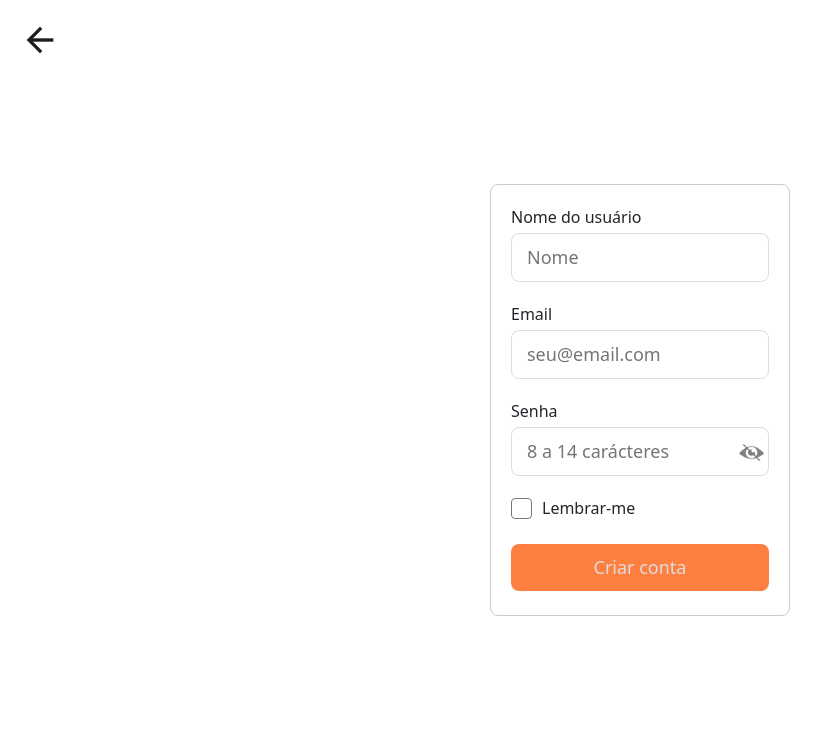
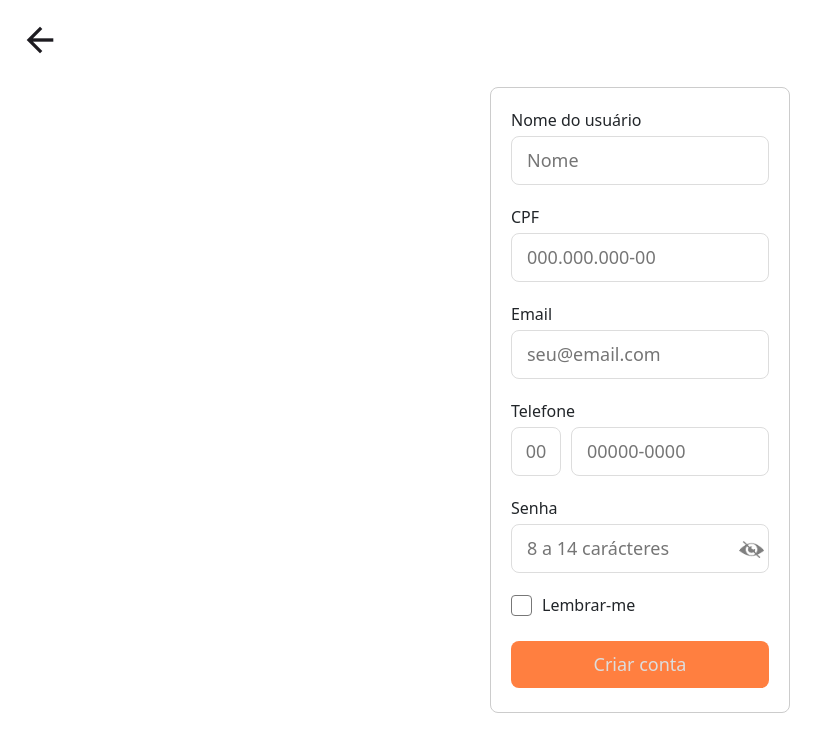
Before and after one commit to RafaelaOMarques/mais-pra-ti_projeto-final_front-end, a React (Vite) app in the folder frontend/frontend-projeto-final/: page /Cadastro in a window 1280 px wide. Shown: the top 752 px of the page, without its empty margins (0-826 px from the left). Built offline with nearby package versions, Linux system fonts and the light colour scheme.

Commit message:
Novos campos de dados ao criar uma conta e validação dos mesmo

```diff
--- a/frontend/frontend-projeto-final/src/components/Usuario/Cadastro.jsx
+++ b/frontend/frontend-projeto-final/src/components/Usuario/Cadastro.jsx
@@ -8,16 +8,59 @@ export default function Cadastro() {
   const [nome, defNome] = useState(""),
     [email, defEmail] = useState(""),
     [senha, defSenha] = useState(""),
-    [lembrarSenha, defLembrarSenha] = useState(false);
+    [lembrarSenha, defLembrarSenha] = useState(false),
+    [DDD, defDDD] = useState("");
+  let [cpf, defCPF] = useState(""), [telefone, defTel] = useState("");
 
   const [nomeValido, defNomeValido] = useState(false);
+  const [cpfValido, defCpfValido] = useState(false);
   const [emailValido, defEmailValido] = useState(false);
+  const [DDDValido, defDDDValido] = useState(false);
+  const [telValido, defTelValido] = useState(false);
   const [senhaValida, defSenhaValida] = useState(false);
 
   const [nomeAvisoErro, defNomeAvisoErro] = useState(false);
+  const [cpfAvisoErro, defCpfAvisoErro] = useState(false);
   const [emailAvisoErro, defEmailAvisoErro] = useState(false);
+  const [DDDAvisoErro, defDDDAvisoErro] = useState(false);
+  const [telAvisoErro, defTelAvisoErro] = useState(false);
   const [senhaAvisoErro, defSenhaAvisoErro] = useState(false);
   const [senhaVisivel, defSenhaVisivel] = useState(false);
+
+  const DDDValidos = [
+    '68',                    // Acre
+    '82',                    // Alagoas
+    '96',                    // Amapá
+    '97',                    // Amazonas
+    '71', '73', '74', '75', '77', // Bahia
+    '85', '88',              // Ceará
+    '61',                    // Distrito Federal
+    '27', '28',              // Espírito Santo
+    '62', '64',              // Goiás
+    '63',                    // Maranhão
+    '65',                    // Mato Grosso
+    '66',                    // Mato Grosso do Sul
+    '31', '32', '33', '34', '35', '37', '38', // Minas Gerais
+    '41', '42', '43', '44', '45', '46', // Paraná
+    '83',                    // Paraíba
+    '91', '93', '94',       // Pará
+    '81',                    // Pernambuco
+    '98', '99',              // Piauí
+    '21', '22', '24',       // Rio de Janeiro
+    '84',                    // Rio Grande do Norte
+    '51', '53', '54', '55', // Rio Grande do Sul
+    '69',                    // Rondônia
+    '96',                    // Roraima
+    '47', '48', '49',       // Santa Catarina
+    '11', '12', '13', '14', '15', '16', '17', '18', '19', // São Paulo
+    '79',                    // Sergipe
+    '63',                    // Tocantins
+  ];
+
+  // Para obter todos os DDDs em um array, se necessário
+  const allDDDs = DDDValidos.flat();
+
+
 
   const Checagem = () => {
     if (nome.length > 0) {
@@ -32,6 +75,21 @@ export default function Cadastro() {
       defNomeAvisoErro(false);
     }
 
+    if (cpf.length > 0) {
+      if (/^(?:\d{3}\.\d{3}\.\d{3}-\d{2}|\d{11})$/.test(cpf)) {
+        cpf = cpf.replace(/[.\-]/g, '');
+        if (cpf.length === 11) {
+          defCpfValido(true);
+          defCpfAvisoErro(false);
+          return;
+        }
+      }
+      defCpfAvisoErro(true);
+    } else {
+      defCpfValido(false);
+      defCpfAvisoErro(false);
+    }
+
     if (email.length > 0) {
       if (/\S+@\S+\.\S+/.test(email)) {
         defEmailValido(true);
@@ -42,6 +100,33 @@ export default function Cadastro() {
     } else {
       defEmailValido(false);
       defEmailAvisoErro(false);
+    }
+
+    if (DDD.length > 0) {
+      if (/^\d{2}$/.test(DDD) && DDDValidos.includes(DDD)) {
+        defDDDValido(true);
+        defDDDAvisoErro(false);
+      } else {
+        defDDDAvisoErro(true);
+      }
+    } else {
+      defDDDValido(false);
+      defDDDAvisoErro(false);
+    }
+
+    if (telefone.length > 0) {
+      if (/^(?:\d{8}|\d{9}|\d{5}-\d{4}|\d{4}-\d{4})$/.test(telefone)) {
+        telefone = telefone.replace(/\D/g, '');
+        if ((telefone.length === 8 || telefone.length === 9)) {
+          defTelValido(true);
+          defTelAvisoErro(false);
+          return;
+        }
+      }
+      defTelAvisoErro(true);
+    } else {
+      defTelValido(false);
+      defTelAvisoErro(false);
     }
 
     if (senha.length > 0) {
@@ -60,12 +145,16 @@ export default function Cadastro() {
   const Enviar = (e) => {
     e.preventDefault();
     localStorage.setItem("autenticado", false);
-    if (nomeValido && emailValido && senhaValida) {
+    if (nomeValido && cpfValido && emailValido && telValido && senhaValida) {
+      // enviar
+      // username, cpf, email, phone, password,
+      /*
       localStorage.setItem("autenticado", true);
       localStorage.setItem("nome", nome);
       localStorage.setItem("email", email);
       localStorage.setItem("senha", senha);
       localStorage.setItem("lembrarSenha", lembrarSenha);
+      */
 
       window.location.href = "/";
     }
@@ -74,10 +163,16 @@ export default function Cadastro() {
 
   const redefinirCampos = () => {
     defNome("");
+    defCPF("");
     defEmail("");
+    defTel("");
+    defDDD("");
     defSenha("");
     defNomeValido(false);
+    defCpfValido(false);
     defEmailValido(false);
+    defTelValido(false);
+    defDDDValido(false);
     defSenhaValida(false);
   };
 
@@ -106,6 +201,27 @@ export default function Cadastro() {
             />
             <span className="avisosCadastro">{nomeAvisoErro ? "Nome deve ter mais de 4 caracteres" : ""}</span>
           </label>
+
+          <label className="dados_usuario">
+            CPF
+            <input
+              className={cpfAvisoErro ? "input_error" : ""}
+              onKeyUp={Checagem}
+              value={cpf}
+              onChange={(e) => {
+                defCPF(e.target.value);
+                Checagem();
+              }}
+              autoComplete="cpf"
+              name="cpf"
+              required
+              placeholder="000.000.000-00"
+              type="text"
+            />
+            <span className="avisosCadastro">{cpfAvisoErro ? "Digite um CPF válido" : ""}</span>
+          </label>
+
+
           <label className="dados_usuario">
             Email
             <input
@@ -123,6 +239,40 @@ export default function Cadastro() {
               type="email"
             />
             <span className="avisosCadastro">{emailAvisoErro ? "Digite um email válido" : ""}</span>
+          </label>
+          <label className="dados_usuario">
+            Telefone
+            <div id="tel_usuario">
+              <input
+                className={DDDAvisoErro ? "input_error" : ""}
+                onKeyUp={Checagem}
+                value={DDD}
+                onChange={(e) => {
+                  defDDD(e.target.value);
+                  Checagem();
+                }}
+                autoComplete="DDD"
+                name="DDD"
+                required
+                placeholder="00"
+                type="number"
+              />
+              <input
+                className={telAvisoErro ? "input_error" : ""}
+                onKeyUp={Checagem}
+                value={telefone}
+                onChange={(e) => {
+                  defTel(e.target.value);
+                  Checagem();
+                }}
+                autoComplete="tel"
+                name="tel"
+                required
+                placeholder="00000-0000"
+                type="tel"
+              />
+            </div>
+            <span className="avisosCadastro">{telAvisoErro ? "Número de telefone invalido" : ""}</span>
           </label>
           <label className="dados_usuario">
             Senha
--- a/frontend/frontend-projeto-final/src/styles/usuario.css
+++ b/frontend/frontend-projeto-final/src/styles/usuario.css
@@ -44,7 +44,43 @@ body {
   border: 1px solid #ddd;
 }
 
-.ver_senha{
+#tel_usuario {
+  gap: 10px;
+  margin: 0;
+  border: 0;
+  padding: 0;
+  width: 100%;
+  flex-direction: row;
+  justify-content: start;
+}
+
+#tel_usuario input{
+  margin: 0;
+}
+
+#tel_usuario input:first-child {
+  width: 50px;
+  padding: 8px;
+  text-align: center;
+}
+
+#tel_usuario input:last-child {
+  width: 100%;
+}
+
+/* Chrome, Safari, Edge, Opera */
+input::-webkit-outer-spin-button,
+input::-webkit-inner-spin-button {
+  -webkit-appearance: none;
+  margin: 0;
+}
+
+/* Firefox */
+input[type=number] {
+  -moz-appearance: textfield;
+}
+
+.ver_senha {
   right: 2%;
   bottom: 5%;
   width: 25px;
@@ -86,15 +122,15 @@ body {
   opacity: 0;
 }
 
-.label_lembrar_senha input:checked ~ .span_lembrar_senha {
+.label_lembrar_senha input:checked~.span_lembrar_senha {
   background-color: var(--primary-main);
 }
 
-.label_lembrar_senha input:checked ~ .span_lembrar_senha:after {
+.label_lembrar_senha input:checked~.span_lembrar_senha:after {
   display: block;
 }
 
-.label_lembrar_senha:hover input ~ .span_lembrar_senha {
+.label_lembrar_senha:hover input~.span_lembrar_senha {
   border: 1px solid #ddd;
 }
 
@@ -159,7 +195,7 @@ body {
   color: var(--primary-main);
 }
 
-.avisosCadastro{
+.avisosCadastro {
   right: 5%;
   color: #a00;
   bottom: -20px;
@@ -168,7 +204,7 @@ body {
   position: absolute;
 }
 
-#btVoltar{
+#btVoltar {
   top: 20px;
   left: 20px;
   width: 40px;
```
